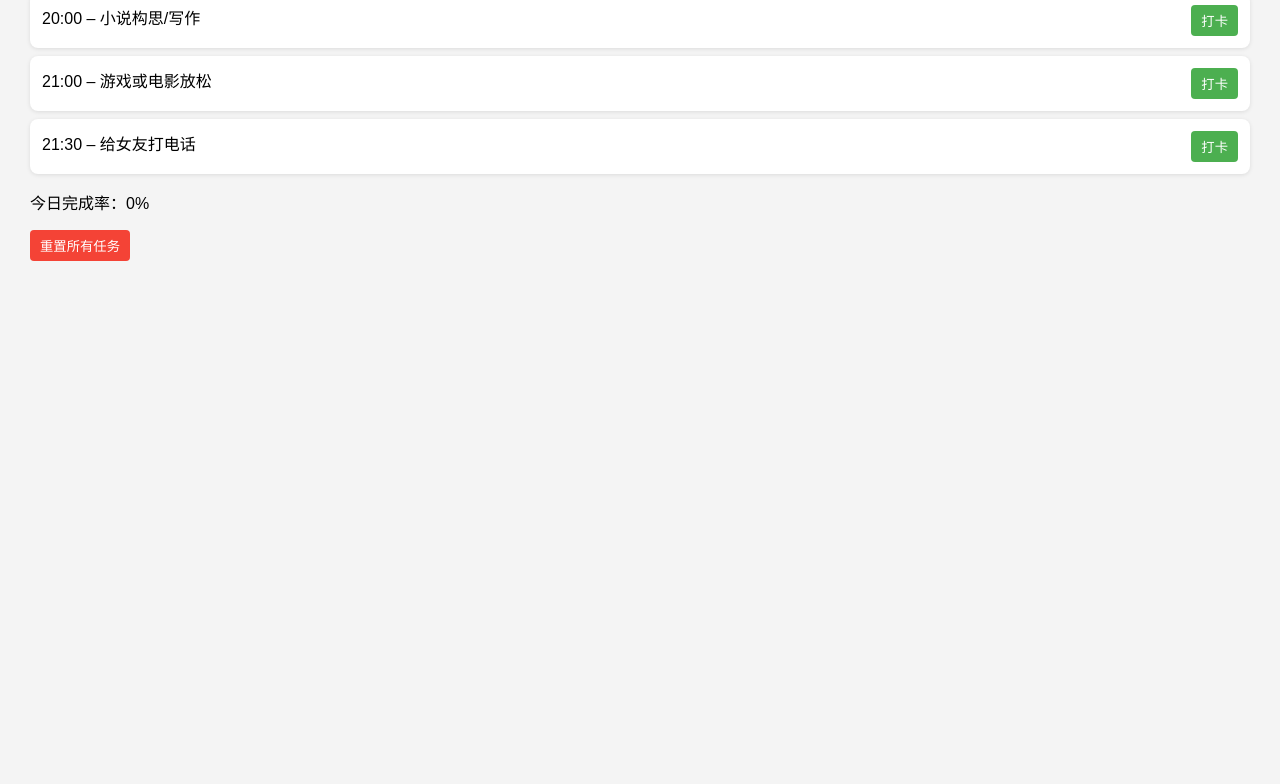
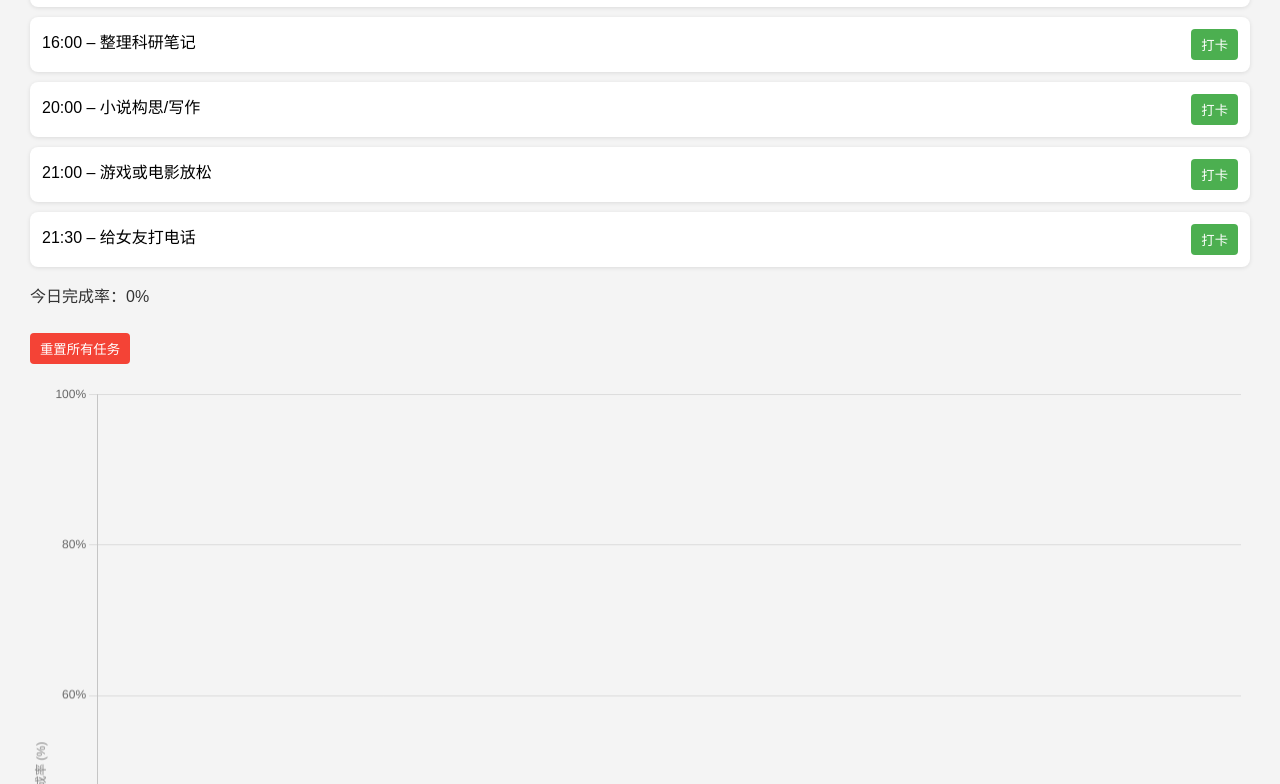
Before and after one commit to liuzeyu422/daily-checkin, a plain HTML site: page index.html in a window 1280 px wide. Shown: the part 356-1140 px from the top of the page. Before the commit the page ends 800 px from the top, so only its background shows below. Drawn offline with nearby package versions, Linux system fonts and the light colour scheme.

Commit message:
Add files via upload

```diff
--- a/index.html
+++ b/index.html
@@ -1,23 +1,70 @@
 <!DOCTYPE html>
 <html lang="zh">
 <head>
-  <meta charset="UTF-8" />
-  <title>Zeyu 的打卡小站</title>
+  <meta charset="UTF-8">
+  <title>Zeyu 的打卡小站 V2</title>
+  <meta name="viewport" content="width=device-width, initial-scale=1.0">
   <style>
-    body { font-family: sans-serif; margin: 30px; background: #f4f4f4; }
-    .task { background: white; padding: 12px; margin-bottom: 8px; border-radius: 8px; box-shadow: 0 1px 4px rgba(0,0,0,0.1); display: flex; justify-content: space-between; }
-    .done { text-decoration: line-through; color: gray; }
-    button { padding: 6px 10px; border: none; border-radius: 4px; cursor: pointer; }
-    .reset-btn { background: #f44336; color: white; }
-    .tick-btn { background: #4caf50; color: white; }
+    body {
+      font-family: sans-serif;
+      background-color: #f4f4f4;
+      color: #333;
+      margin: 30px;
+      transition: all 0.3s;
+    }
+    .dark-mode {
+      background-color: #222;
+      color: #ddd;
+    }
+    .task {
+      background: white;
+      color: black;
+      padding: 12px;
+      margin-bottom: 10px;
+      border-radius: 8px;
+      display: flex;
+      justify-content: space-between;
+      box-shadow: 0 1px 4px rgba(0,0,0,0.1);
+    }
+    .dark-mode .task {
+      background: #444;
+      color: #ddd;
+    }
+    .done {
+      text-decoration: line-through;
+      color: gray;
+    }
+    button {
+      padding: 6px 10px;
+      border: none;
+      border-radius: 4px;
+      cursor: pointer;
+    }
+    .tick-btn {
+      background: #4caf50;
+      color: white;
+    }
+    .reset-btn {
+      background: #f44336;
+      color: white;
+      margin-top: 10px;
+    }
+    canvas {
+      margin-top: 20px;
+      max-width: 100%;
+    }
   </style>
 </head>
 <body>
-  <h1>Zeyu 的每日打卡</h1>
+  <h1>Zeyu 的每日打卡 V2</h1>
+  <button onclick="toggleDarkMode()">🌙 暗黑模式切换</button>
+  <p id="quote" style="margin-top:10px; font-style: italic;"></p>
   <div id="taskList"></div>
   <p id="completionRate"></p>
   <button class="reset-btn" onclick="resetTasks()">重置所有任务</button>
+  <canvas id="weeklyChart" height="200"></canvas>
 
+  <script src="https://cdn.jsdelivr.net/npm/chart.js"></script>
   <script>
     const tasks = [
       "08:30 – 雅思口语练习",
@@ -29,18 +76,30 @@
       "21:30 – 给女友打电话"
     ];
 
-    const taskListEl = document.getElementById("taskList");
-    const completionRateEl = document.getElementById("completionRate");
+    const quotes = [
+      "凡心所向，素履以往，生如逆旅，一苇以航。",
+      "你可以一无所有，但绝不能一无是处。",
+      "此心光明，亦复何言。",
+      "不为模糊不清的未来担忧，只为清清楚楚的现在努力。",
+      "星光不问赶路人，时光不负有心人。"
+    ];
+
+    document.getElementById("quote").textContent = quotes[Math.floor(Math.random() * quotes.length)];
+
+    function toggleDarkMode() {
+      document.body.classList.toggle("dark-mode");
+    }
 
     function loadTasks() {
+      const taskListEl = document.getElementById("taskList");
+      const completionRateEl = document.getElementById("completionRate");
       taskListEl.innerHTML = "";
       let doneCount = 0;
       tasks.forEach((task, index) => {
         const done = localStorage.getItem("task_" + index) === "1";
         if (done) doneCount++;
         const taskEl = document.createElement("div");
-        taskEl.className = "task";
-        if (done) taskEl.classList.add("done");
+        taskEl.className = "task" + (done ? " done" : "");
 
         const span = document.createElement("span");
         span.textContent = task;
@@ -58,7 +117,19 @@
         taskListEl.appendChild(taskEl);
       });
 
-      completionRateEl.textContent = `今日完成率：${Math.round((doneCount / tasks.length) * 100)}%`;
+      const percent = Math.round((doneCount / tasks.length) * 100);
+      completionRateEl.textContent = `今日完成率：${percent}%`;
+
+      // 保存每日完成记录
+      const today = new Date().toISOString().slice(0, 10);
+      let history = JSON.parse(localStorage.getItem("weekly_data") || "{}");
+      history[today] = percent;
+      const sorted = Object.keys(history).sort().slice(-7); // 保留最近7天
+      const newHistory = {};
+      sorted.forEach(k => newHistory[k] = history[k]);
+      localStorage.setItem("weekly_data", JSON.stringify(newHistory));
+
+      drawChart(newHistory);
     }
 
     function resetTasks() {
@@ -66,6 +137,58 @@
       loadTasks();
     }
 
+    function drawChart(data) {
+      const ctx = document.getElementById("weeklyChart").getContext("2d");
+      const labels = Object.keys(data);
+      const values = Object.values(data);
+      if (window.chartInstance) window.chartInstance.destroy();
+
+      const gradient = ctx.createLinearGradient(0, 0, 0, 200);
+      gradient.addColorStop(0, "#42a5f5");
+      gradient.addColorStop(1, "#bbdefb");
+
+      window.chartInstance = new Chart(ctx, {
+
+        type: 'line',
+        data: {
+          labels: labels,
+          datasets: [{
+            label: '打卡完成率（过去7天）',
+            backgroundColor: gradient,
+            borderColor: '#1e88e5',
+            pointBackgroundColor: '#ffffff',
+            pointBorderColor: '#1e88e5',
+            pointRadius: 5,
+            pointHoverRadius: 8,
+
+            label: '每日完成率',
+            data: values,
+            borderColor: '#42a5f5',
+            fill: false,
+            tension: 0.2
+          }]
+        },
+        options: {
+          responsive: true,
+          plugins: { legend: { display: false } },
+          scales: {
+            y: {
+              max: 100,
+              min: 0,
+              ticks: {
+                stepSize: 20,
+                callback: function(value) { return value + '%' }
+              },
+              title: { display: true, text: '完成率 (%)', color: '#888' }
+            },
+            x: {
+              title: { display: true, text: '日期', color: '#888' }
+            }
+          }
+        }
+      });
+    }
+
     loadTasks();
   </script>
 </body>
```
